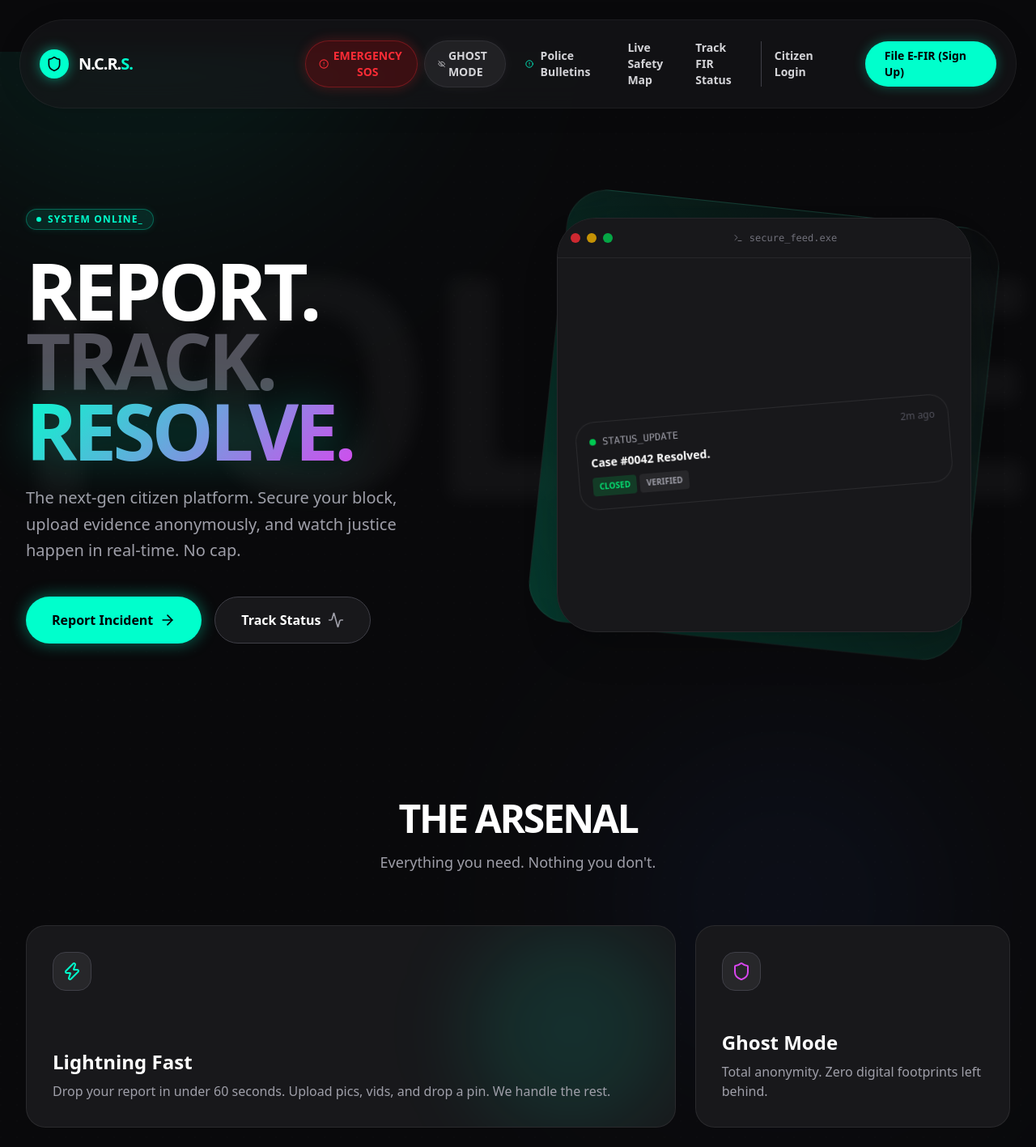
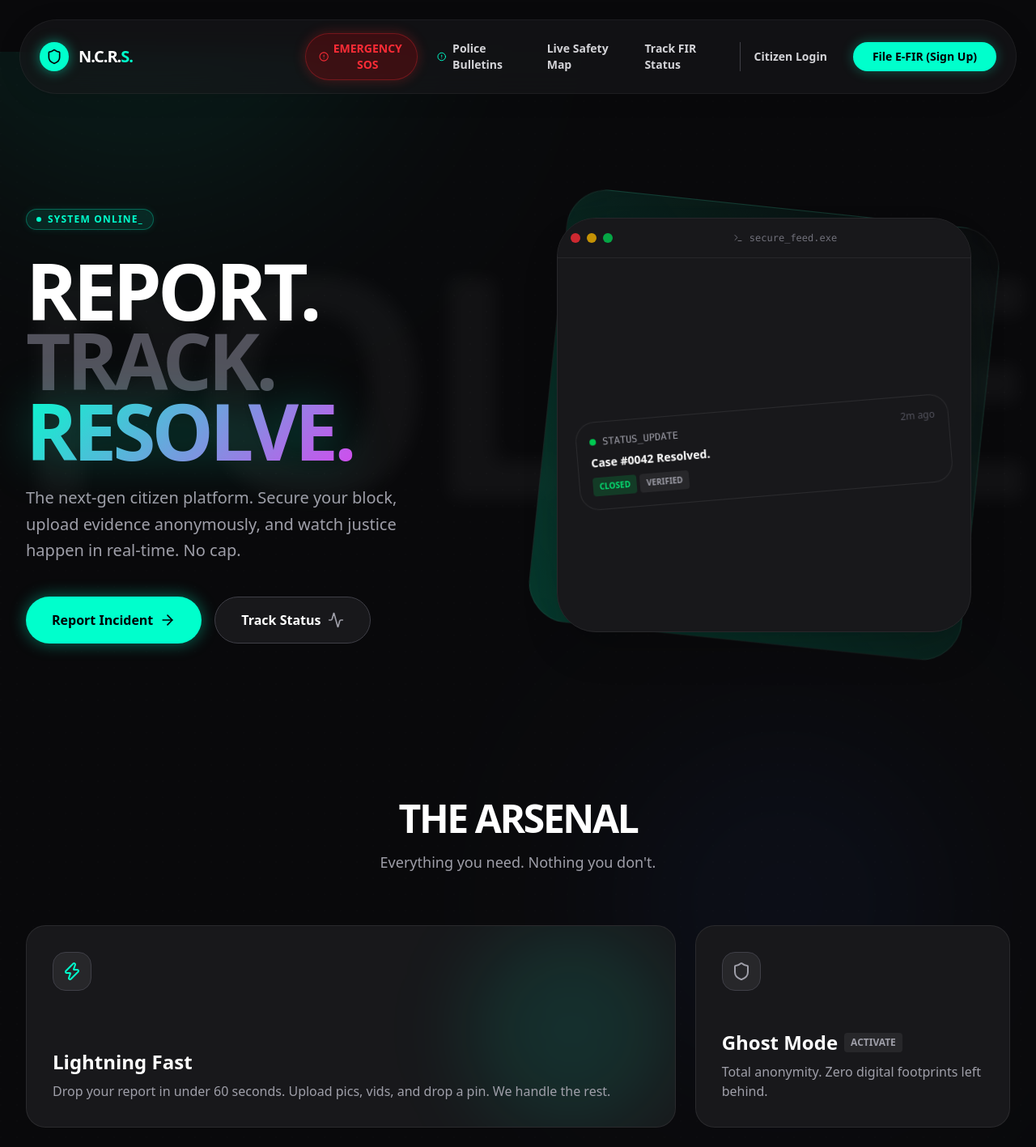
Before and after one commit to Deekshantpower2507/police-reporting-system, a React (Vite) app in the folder client/: page / in a window 1280 px wide. Shown: the top 1417 px of the page at 81% size. Built offline with nearby package versions, Linux system fonts and the light colour scheme; grey boxes are pictures that could not be loaded.

Commit message:
style: Move Ghost Mode button from Navbar to Landing Page Arsenal section

```diff
--- a/client/src/components/Navbar.jsx
+++ b/client/src/components/Navbar.jsx
@@ -84,9 +84,6 @@ const Navbar = () => {
                             <button onClick={handleGlobalSOS} className="px-4 py-2 bg-red-600/20 text-red-500 border border-red-500/30 rounded-full text-sm font-bold shadow-[0_0_15px_rgba(220,38,38,0.3)] hover:bg-red-600 hover:text-white transition-all flex items-center animate-pulse mr-2">
                                 <AlertCircle size={16} className="mr-1" /> EMERGENCY SOS
                             </button>
-                            <Link to="/ghost-mode" className="px-4 py-2 bg-zinc-800/80 text-zinc-300 border border-zinc-700/50 rounded-full text-sm font-bold shadow-[0_0_15px_rgba(255,255,255,0.05)] hover:bg-white hover:text-black transition-all flex items-center mr-2">
-                                <EyeOff size={16} className="mr-1" /> GHOST MODE
-                            </Link>
                             {!user && (
                                 <>
                                     <Link to="/bulletins" className="px-4 py-2 rounded-full text-sm font-semibold text-zinc-300 hover:text-white hover:bg-zinc-800 transition-all flex items-center group">
--- a/client/src/pages/LandingPage.jsx
+++ b/client/src/pages/LandingPage.jsx
@@ -110,13 +110,16 @@ const LandingPage = () => {
                         </div>
 
                         {/* Standard Bento */}
-                        <div className="bento-card p-8 flex flex-col justify-end group">
-                            <div className="w-12 h-12 bg-zinc-800 rounded-2xl flex items-center justify-center mb-auto border border-zinc-700">
-                                <Shield className="text-accent-500" />
+                        <Link to="/ghost-mode" className="bento-card p-8 flex flex-col justify-end group hover:border-zinc-500 transition-all cursor-pointer relative overflow-hidden">
+                            <div className="absolute inset-0 bg-gradient-to-t from-zinc-900 to-transparent opacity-0 group-hover:opacity-100 transition-opacity"></div>
+                            <div className="w-12 h-12 bg-zinc-800 rounded-2xl flex items-center justify-center mb-auto border border-zinc-700 relative z-10 group-hover:bg-zinc-700 transition-colors">
+                                <Shield className="text-zinc-400 group-hover:text-white transition-colors" />
                             </div>
-                            <h3 className="text-2xl font-bold text-white mb-2">Ghost Mode</h3>
-                            <p className="text-zinc-400">Total anonymity. Zero digital footprints left behind.</p>
-                        </div>
+                            <h3 className="text-2xl font-bold text-white mb-2 relative z-10 flex items-center">
+                                Ghost Mode <span className="ml-2 text-xs bg-zinc-800 px-2 py-1 rounded text-zinc-400 group-hover:bg-white group-hover:text-black transition-all">ACTIVATE</span>
+                            </h3>
+                            <p className="text-zinc-400 relative z-10">Total anonymity. Zero digital footprints left behind.</p>
+                        </Link>
 
                         {/* Standard Bento */}
                         <div className="bento-card p-8 flex flex-col justify-end group">
```
